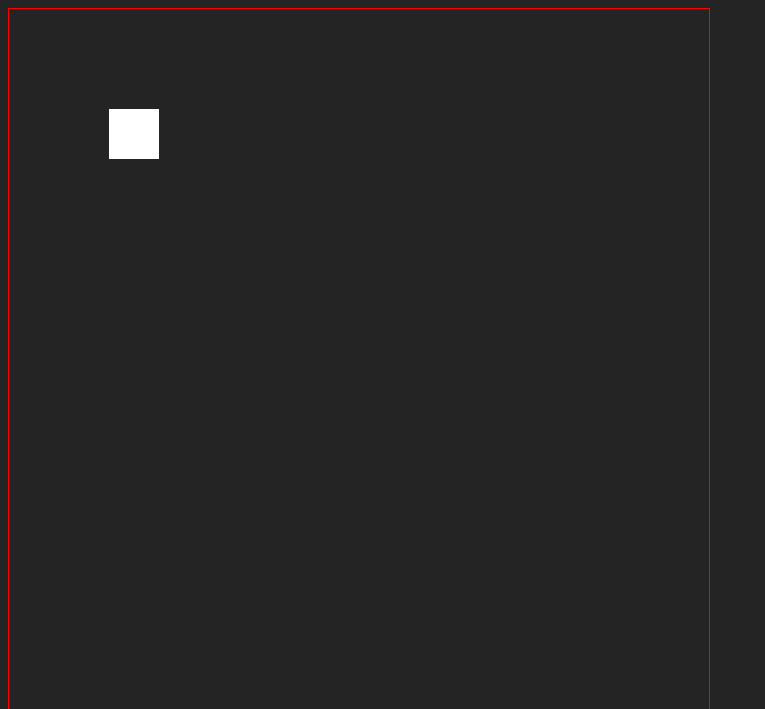
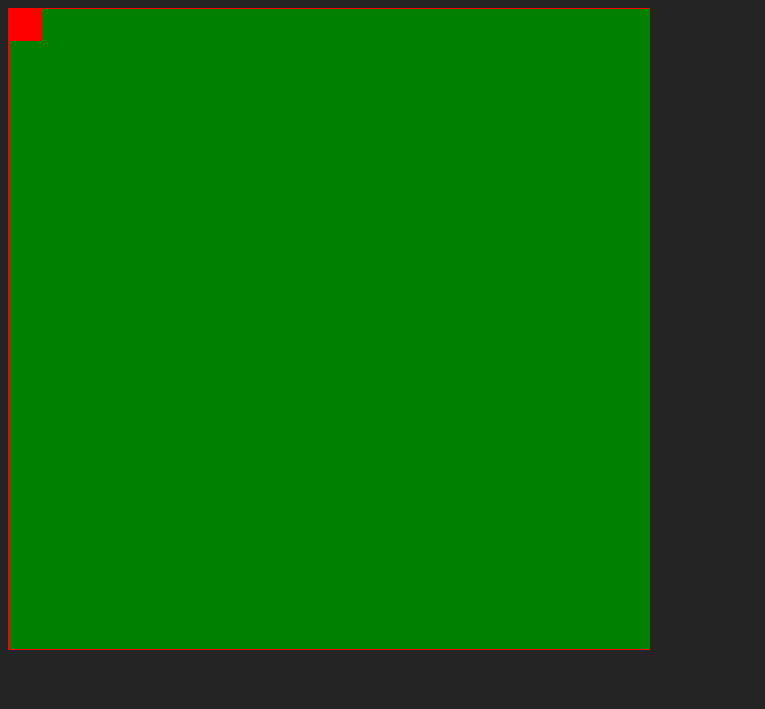
Before and after one commit to philipm15/CCL1, a website built with Vite: page index.html in a window 1280 px wide. Shown: the top 709 px of the page, without its empty margins (0-765 px from the left). Built offline with nearby package versions, Linux system fonts and the light colour scheme.

Commit message:
feat: add basic time based grid movement, add types, add level_1, add classes

```diff
--- a/src/game/classes/canvas-manager.ts
+++ b/src/game/classes/canvas-manager.ts
@@ -6,8 +6,6 @@ export class CanvasManager {
     private constructor() {
         this.canvas = document.getElementById('gameCanvas') as HTMLCanvasElement;
         this.ctx = this.canvas.getContext('2d')!;
-        this.resizeCanvas();
-        window.addEventListener('resize', this.resizeCanvas.bind(this));
     }
 
      static getInstance(): CanvasManager {
@@ -16,9 +14,4 @@ export class CanvasManager {
         }
         return CanvasManager.instance;
     }
-
-    private resizeCanvas() {
-        this.canvas.width = window.innerWidth;
-        this.canvas.height = window.innerHeight;
-    }
 }
--- /dev/null
+++ b/src/game/classes/input.ts
@@ -0,0 +1,13 @@
+export class Input {
+    private keys: Set<string>;
+
+    constructor() {
+        this.keys = new Set();
+        window.addEventListener('keydown', (e) => this.keys.add(e.key));
+        window.addEventListener('keyup', (e) => this.keys.delete(e.key));
+    }
+
+    isKeyPressed(key: string): boolean {
+        return this.keys.has(key);
+    }
+}
--- a/src/game/game.ts
+++ b/src/game/game.ts
@@ -1,7 +1,13 @@
 import { CanvasManager } from "./classes/canvas-manager.ts";
+import { Level_1 } from "./scenes/levels/level_1.ts";
+import { Player } from "./scenes/player.ts";
+import { Input } from "./classes/input.ts";
 
 export class Game {
     private canvasManager: CanvasManager;
+    private player = new Player(0, 0, 0, 0);
+    private currentLevel = new Level_1(this.player);
+    private input = new Input();
 
     constructor() {
         this.canvasManager = CanvasManager.getInstance()
@@ -12,12 +18,20 @@ export class Game {
     }
 
     private gameLoop() {
+        const currentTime = Date.now();
         const ctx = this.canvasManager.ctx;
         ctx.clearRect(0, 0, this.canvasManager.canvas.width, this.canvasManager.canvas.height);
 
-        ctx.fillStyle = "white";
-        ctx.fillRect(100, 100, 50, 50);
+        this.handleInput(currentTime);
+        this.currentLevel.draw();
 
         requestAnimationFrame(this.gameLoop.bind(this));
     }
+
+    private handleInput(currentTime: number) {
+        if (this.input.isKeyPressed('w')) this.player.move('up', this.currentLevel.map, currentTime);
+        if (this.input.isKeyPressed('s')) this.player.move('down', this.currentLevel.map, currentTime);
+        if (this.input.isKeyPressed('a')) this.player.move('left', this.currentLevel.map, currentTime);
+        if (this.input.isKeyPressed('d')) this.player.move('right', this.currentLevel.map, currentTime);
+    }
 }
--- a/src/game/nodes/canvas-item.node.ts
+++ b/src/game/nodes/canvas-item.node.ts
@@ -1,14 +1,19 @@
+import { CanvasManager } from "../classes/canvas-manager.ts";
+import { TILE_SIZE } from "../lib/constants.ts";
+
 export class CanvasItemNode {
+    tileSize = TILE_SIZE;
+    tileX: number;
+    tileY: number;
     x: number;
     y: number;
-    width: number;
-    height: number;
+    ctx = CanvasManager.getInstance().ctx;
 
-    constructor(x: number, y: number, width: number, height: number) {
+    constructor(x: number, y: number, tileX: number, tileY: number) {
         this.x = x;
         this.y = y;
-        this.width = width;
-        this.height = height;
+        this.tileX = tileX;
+        this.tileY = tileY;
     }
 
     /**
--- /dev/null
+++ b/src/game/scenes/floor.ts
@@ -0,0 +1,8 @@
+import { CanvasItemNode } from "../nodes/canvas-item.node.ts";
+
+export class Floor extends CanvasItemNode {
+    draw() {
+        this.ctx.fillStyle = 'green';
+        this.ctx.fillRect(this.x * this.tileSize, this.y * this.tileSize, this.tileSize, this.tileSize);
+    }
+}
--- /dev/null
+++ b/src/game/scenes/levels/level_1.ts
@@ -0,0 +1,48 @@
+import { Player } from "../player.ts";
+import { Level, LevelMap, LevelObjective } from "../../types/level.ts";
+import { Input } from "../../classes/input.ts";
+import { Floor } from "../floor.ts";
+
+export class Level_1 implements Level {
+    player: Player;
+    map: LevelMap =
+        Array.from({length: 20})
+            .map((_, i) => {
+                return Array.from({length: 20})
+                    .map((_, j) => {
+                        return {
+                            nodes: [new Floor(j, i, j, i)],
+                            collisionMask: 0
+                        }
+                    })
+            })
+
+    objectives: LevelObjective[] = [];
+    input = new Input();
+    onCompleteCallback?: () => void;
+
+    constructor(player: Player) {
+        this.player = player;
+    }
+
+    draw(): void {
+        console.log(this.map)
+        this.map.forEach(row => row.forEach(tile => {
+            tile.nodes.forEach(node => node.draw());
+        }));
+
+        this.objectives.forEach(objective => {
+            objective.node.draw();
+        });
+
+        this.player.update();
+        this.player.draw();
+    }
+
+    restart() {
+    }
+
+    onComplete() {
+        this.onCompleteCallback && this.onCompleteCallback();
+    }
+}
--- a/src/game/scenes/player.ts
+++ b/src/game/scenes/player.ts
@@ -1,17 +1,12 @@
 import { CanvasItemNode } from "../nodes/canvas-item.node.ts";
-import { CanvasManager } from "../classes/canvas-manager.ts";
-import { TILE_SIZE } from "../lib/constants.ts";
+import { LevelMap } from "../types/level.ts";
 
 export class Player extends CanvasItemNode {
-    private tileSize = TILE_SIZE;
-    tileX: number;
-    tileY: number;
-    ctx = CanvasManager.getInstance().ctx;
+    private tilesPerSecond = 6;
+    private lastMoveTime = 0;
 
     constructor(x: number, y: number, tileX: number, tileY: number) {
-        super(x, y, 32, 32);
-        this.tileX = tileX;
-        this.tileY = tileY;
+        super(x, y, tileX, tileY);
     }
 
     draw() {
@@ -20,7 +15,39 @@ export class Player extends CanvasItemNode {
     }
 
     update() {
-        this.x += (this.tileX * this.tileSize - this.x) * 0.2;
-        this.y += (this.tileY * this.tileSize - this.y) * 0.2;
+        this.x += (this.tileX * this.tileSize - this.x);
+        this.y += (this.tileY * this.tileSize - this.y);
+    }
+
+    move(direction: string, map: LevelMap, currentTime: number) {
+        // Ensure the player only moves after enough time has passed
+        const timePerTile = 1000 / this.tilesPerSecond; // Time needed to move one tile in milliseconds
+        if (currentTime - this.lastMoveTime < timePerTile) return;
+
+        // Determine the new tile coordinates
+        let newTileX = this.tileX;
+        let newTileY = this.tileY;
+
+        if (direction === 'up') newTileY--;
+        if (direction === 'down') newTileY++;
+        if (direction === 'left') newTileX--;
+        if (direction === 'right') newTileX++;
+
+        // Check boundaries and collisions
+        if (
+            newTileX >= 0 &&
+            newTileX < map[0].length &&
+            newTileY >= 0 &&
+            newTileY < map.length &&
+            map[newTileY][newTileX].collisionMask === 0
+        ) {
+            this.tileX = newTileX;
+            this.tileY = newTileY;
+            this.x = this.tileX * this.tileSize;
+            this.y = this.tileY * this.tileSize;
+
+            // Update the last move timestamp
+            this.lastMoveTime = currentTime;
+        }
     }
 }
--- /dev/null
+++ b/src/game/types/item.ts
@@ -0,0 +1,5 @@
+export type Item = {
+    name: string;
+    weight: number;
+    price: number;
+}
--- /dev/null
+++ b/src/game/types/level.ts
@@ -0,0 +1,31 @@
+import { Item } from "./item.ts";
+import { Player } from "../scenes/player.ts";
+import { CanvasItemNode } from "../nodes/canvas-item.node.ts";
+import { Input } from "../classes/input.ts";
+
+export type LevelObjective = {
+    item: Item;
+    node: CanvasItemNode;
+    required: boolean;
+    acquired: boolean;
+    itemsRequired?: Item[];
+}
+
+export type LevelTile = {
+    nodes: CanvasItemNode[];
+    collisionMask: number;
+}
+
+export type LevelMap = LevelTile[][];
+
+export interface Level {
+    player: Player;
+    objectives: LevelObjective[];
+    map: LevelMap;
+    input: Input;
+    onCompleteCallback?: () => void;
+
+    draw(): void;
+    restart(): void;
+    onComplete(): void;
+}
--- a/src/main.ts
+++ b/src/main.ts
@@ -3,7 +3,7 @@ import { Game } from "./game/game.ts";
 
 document.querySelector<HTMLDivElement>('#app')!.innerHTML = `
   <div class="app">
-    <canvas id="gameCanvas"></canvas>
+    <canvas id="gameCanvas" height="640" width="640"></canvas>
 </div>
 `
 const game = new Game();
--- a/src/style.css
+++ b/src/style.css
@@ -14,7 +14,7 @@
 }
 
 .app {
-  width: 700px;
-  height: 700px;
+  width: 640px;
+  height: 640px;
   border: 1px solid red;
 }
```
